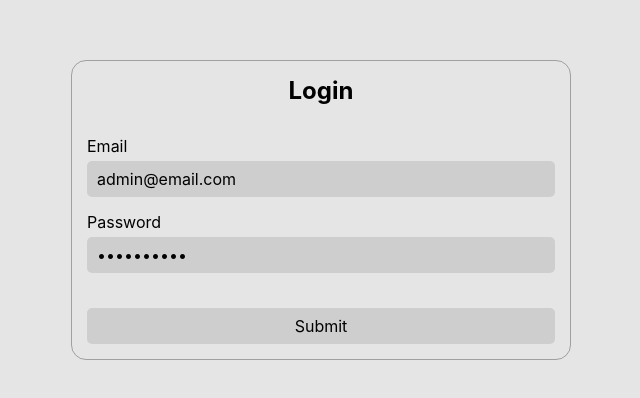
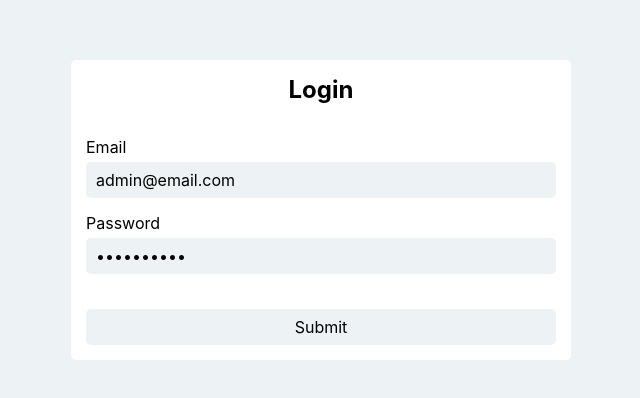
Before and after one commit to MohammadAhmerMalick/Digital-Signage, a Next.js app: page /auth in a window 1280 px wide. Shown: the part 190-588 px from the top of the page, without its empty margins (319-959 px from the left). Built offline with nearby package versions, Linux system fonts and the light colour scheme; no server answers.

Commit message:
feat:navbar added

```diff
--- /dev/null
+++ b/components/navbar/Navbar.module.scss
@@ -0,0 +1,21 @@
+@import '/styles/container';
+
+.navbar {
+  @extend %container;
+
+  display: flex;
+  align-items: center;
+  justify-content: space-between;
+
+  background-color: white;
+
+  nav {
+    display: flex;
+    gap: 15px;
+    .link {
+      &.active {
+        font-weight: bold;
+      }
+    }
+  }
+}
--- /dev/null
+++ b/components/navbar/Navbar.tsx
@@ -0,0 +1,46 @@
+import { FC } from 'react'
+import Link from 'next/link'
+import classNames from 'classnames'
+import { useRouter } from 'next/router'
+
+import { RoutesEnum } from 'ts/enum'
+import { useAppDispatch } from 'store'
+import Button from 'components/buttons/Button'
+import { updateUser } from 'store/slices/userSlice'
+
+import S from './Navbar.module.scss'
+
+const Navbar: FC = () => {
+  const router = useRouter()
+  const dispatch = useAppDispatch()
+
+  const logout = () => {
+    dispatch(updateUser({}))
+  }
+
+  return (
+    <div className={S.navbar}>
+      <nav>
+        {Object.keys(RoutesEnum).map((link) => (
+          <Link
+            key={link}
+            // @ts-ignore
+            href={RoutesEnum[link]}
+          >
+            <a
+              className={classNames(S.link, {
+                // @ts-ignore
+                [S.active]: router.pathname === RoutesEnum[link],
+              })}
+            >
+              {link}
+            </a>
+          </Link>
+        ))}
+      </nav>
+      <Button text="LogOut" onClick={logout} />
+    </div>
+  )
+}
+
+export default Navbar
--- a/layout/DefaultLayout.tsx
+++ b/layout/DefaultLayout.tsx
@@ -3,18 +3,13 @@ import { useRouter } from 'next/router'
 import { ToastContainer } from 'react-toastify'
 import 'react-toastify/dist/ReactToastify.css'
 
-import { updateUser } from 'store/slices/userSlice'
 import { DefaultLayoutInterface } from 'ts/interface'
-import { useAppDispatch, useAppSelector } from 'store'
+import { useAppSelector } from 'store'
+import Navbar from 'components/navbar/Navbar'
 
 const DefaultLayout: FC<DefaultLayoutInterface> = ({ children }) => {
   const router = useRouter()
-  const dispatch = useAppDispatch()
   const { user } = useAppSelector((state) => state.userReducer)
-
-  const logout = () => {
-    dispatch(updateUser({}))
-  }
 
   useEffect(() => {
     if (!user.email && !router.pathname.includes('auth')) router.push('/auth')
@@ -24,11 +19,8 @@ const DefaultLayout: FC<DefaultLayoutInterface> = ({ children }) => {
     <div>
       <ToastContainer />
 
-      {user.email && (
-        <button type="button" onClick={logout}>
-          logout
-        </button>
-      )}
+      {user.email && <Navbar />}
+
       {children}
     </div>
   )
--- a/pages/auth/index.module.scss
+++ b/pages/auth/index.module.scss
@@ -1,9 +1,11 @@
+@import '/styles/variables.scss';
+
 .auth {
   display: flex;
   align-items: center;
   justify-content: center;
 
-  background-color: #e5e5e5;
+  background-color: $bgColor;
 
   height: 100vh;
   width: 100vw;
@@ -15,15 +17,15 @@
     flex-direction: column;
     justify-content: space-between;
 
-    padding: 15px;
-
-    border: 1px solid rgba($color: #000000, $alpha: 0.3);
-    border-radius: 15px;
-
     height: 100%;
     max-height: 300px;
     width: 100%;
     max-width: 500px;
+
+    padding: 15px;
+
+    border-radius: $borderRadius;
+    background-color: white;
 
     .heading {
       font-size: 24px;
@@ -43,19 +45,19 @@
         margin-top: 5px;
 
         border: 0;
-        border-radius: 5px;
+        border-radius: $borderRadius;
 
-        background-color: rgba($color: #000000, $alpha: 0.1);
+        background-color: $bgColor;
       }
 
       .submit {
         border: 0;
-        border-radius: 5px;
+        border-radius: $borderRadius;
 
         padding: 8px 10px;
         margin-top: 20px;
 
-        background-color: rgba($color: #000000, $alpha: 0.1);
+        background-color: $bgColor;
 
         cursor: pointer;
       }
--- /dev/null
+++ b/styles/container.scss
@@ -0,0 +1,6 @@
+%container {
+  max-width: 100%;
+
+  padding: 10px;
+  margin: 0 auto;
+}
--- a/styles/globals.scss
+++ b/styles/globals.scss
@@ -1,3 +1,5 @@
+@import './variables.scss';
+
 // @media (prefers-color-scheme: dark) {
 //   html {
 //     color-scheme: dark;
@@ -19,6 +21,13 @@
   font-family: -apple-system, BlinkMacSystemFont, Segoe UI, Roboto, Oxygen,
     Ubuntu, Cantarell, Fira Sans, Droid Sans, Helvetica Neue, sans-serif;
   color: var(--TC);
+
+  // outline: 1px solid green;
+}
+
+html,
+body {
+  background-color: $bgColor;
 }
 
 a {
--- a/styles/variables.scss
+++ b/styles/variables.scss
@@ -0,0 +1,3 @@
+$bgColor: #edf2f5;
+
+$borderRadius: 5px;
--- a/ts/enum.ts
+++ b/ts/enum.ts
@@ -1,2 +1,8 @@
+export enum RoutesEnum {
+  Home = '/',
+  Projects = '/projects',
+  Screens = '/screens',
+}
+
 export enum x {}
 export enum y {}
```
Also changed, not shown: pages/projects.tsx (added, +11 -0 lines), pages/screens.tsx (added, +11 -0 lines), ts/interface.ts (+6 -1 lines), .eslintrc.json.
